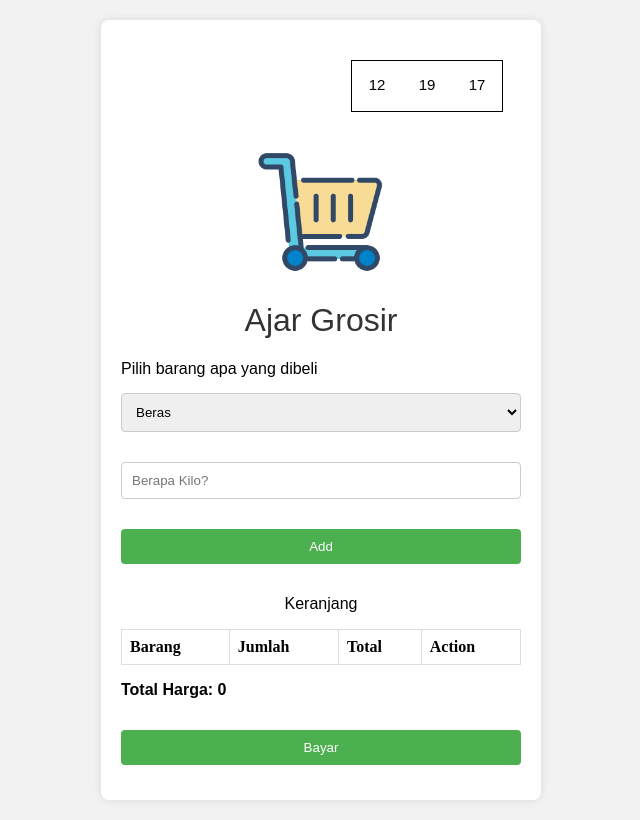
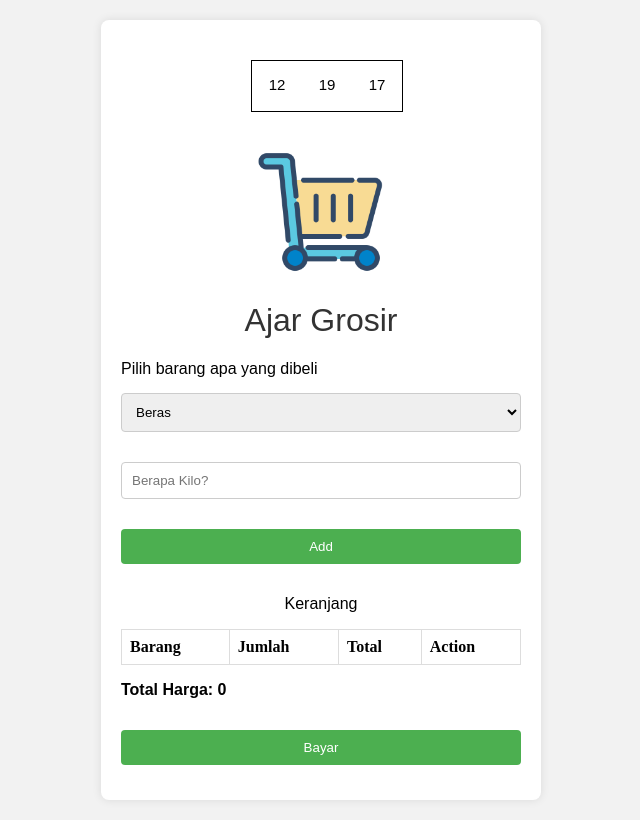
Before and after one commit to AjarTsani/AjarTsani.github.io, a plain HTML site: page index.html in a window 1280 px wide. Shown: the whole page, without its empty margins (319-959 px from the left). Drawn offline with Linux system fonts and the light colour scheme.

Commit message:
update lagi

```diff
--- a/assets/css/style.css
+++ b/assets/css/style.css
@@ -137,7 +137,7 @@ a {
   margin: 20px auto;
   border: 1px solid #000000;
   float: left;
-  margin-left: 230px;
+  margin-left: 130px;
 }
 .kotak {
   float: left;
```
